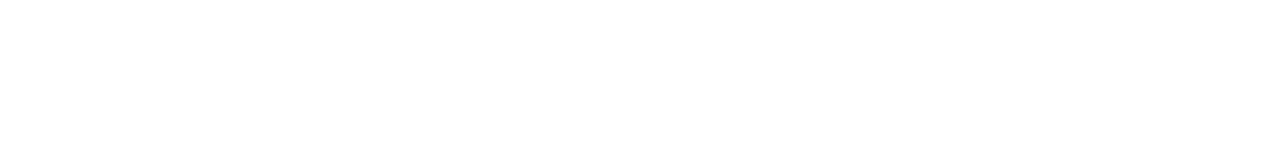
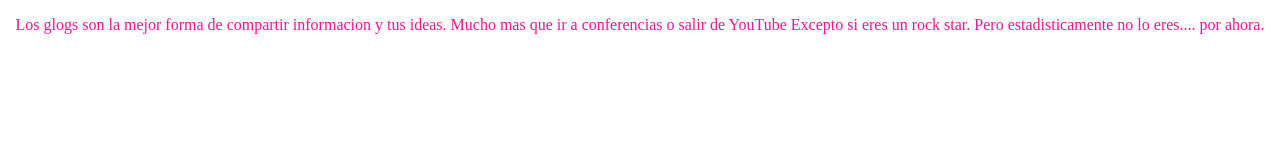
Before and after one commit to derriancito1/hyperblog, a plain HTML site: page index.html in a window 1280 px wide. Drawn offline with Linux system fonts and the light colour scheme.

Commit message:
Agregado contenido adiciona

```diff
--- a/index.html
+++ b/index.html
@@ -9,5 +9,7 @@
 </head>
 <body>
 
+    <p>Los glogs son la mejor forma de compartir informacion y tus ideas. Mucho mas que ir a conferencias o salir de YouTube Excepto si eres un rock star. Pero estadisticamente no lo eres.... por ahora.</p>
+
 </body>
 </html>
```
